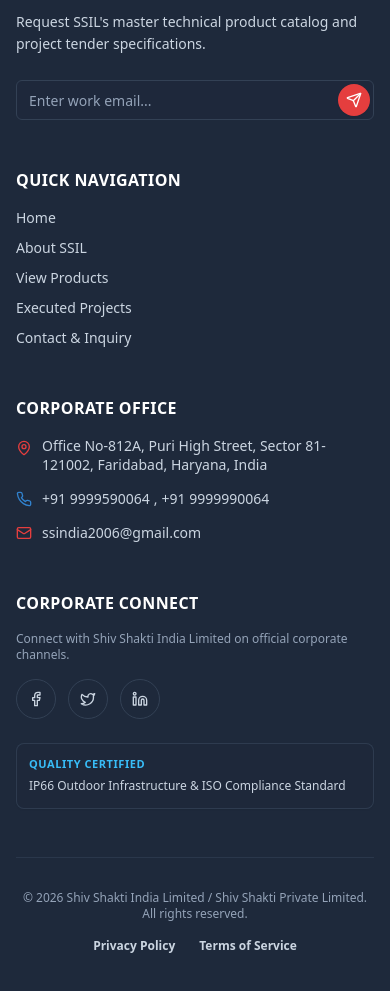
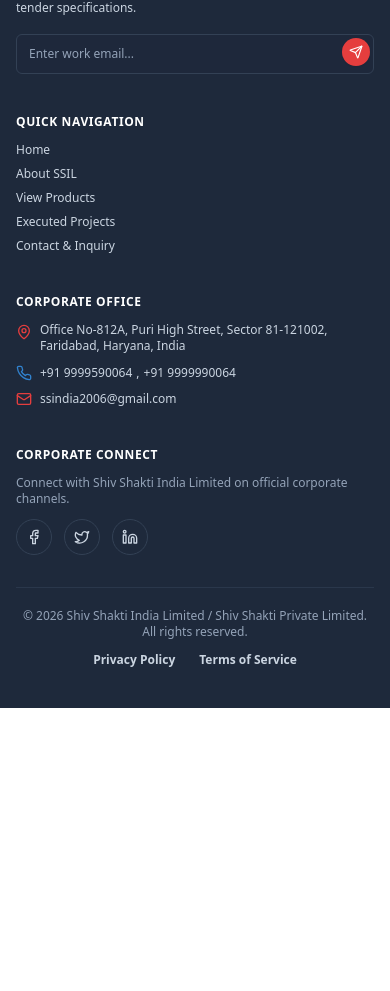
Before and after one commit to Harshit-SSPL/HarshitSSPL, a Next.js app in the folder frontend/: page / in a window 390 px wide. Shown: the part 7451-8442 px from the top of the page. After the commit the page ends 8159 px from the top, so only its background shows below. Built offline with nearby package versions, Linux system fonts and the light colour scheme.

Commit message:
Compact global footer and remove quality certification card

```diff
--- a/frontend/components/ui/footer-section.tsx
+++ b/frontend/components/ui/footer-section.tsx
@@ -16,13 +16,13 @@ import { Facebook, Linkedin, Send, Twitter, Phone, Mail, MapPin } from "lucide-r
 export function Footerdemo() {
   return (
     <footer className="relative border-t border-slate-700/60 bg-[#1E293B] dark:bg-[#0F172A] text-slate-100 transition-colors duration-300">
-      <div className="container mx-auto px-4 py-16 md:px-6 lg:px-8">
-        <div className="grid gap-12 md:grid-cols-2 lg:grid-cols-4">
+      <div className="container mx-auto px-4 py-10 sm:py-12 md:px-6 lg:px-8">
+        <div className="grid gap-10 md:grid-cols-2 lg:grid-cols-4">
 
           {/* Column 1: SSIL Authentic Logo & Catalog Request */}
           <div className="relative">
-            <div className="mb-4 flex items-center gap-3">
-              <div className="flex h-11 w-11 items-center justify-center rounded-full bg-white shadow-sm p-1 border border-slate-200 shrink-0 overflow-hidden">
+            <div className="mb-3 flex items-center gap-3">
+              <div className="flex h-10 w-10 items-center justify-center rounded-full bg-white shadow-sm p-1 border border-slate-200 shrink-0 overflow-hidden">
                 <Image
                   src="/branding/companylogo-ui.png"
                   alt="Shiv Shakti India Limited Logo"
@@ -35,21 +35,21 @@ export function Footerdemo() {
                 SSIL<span className="text-ssil-red">.</span>
               </span>
             </div>
-            <p className="mb-6 text-sm text-slate-300 leading-relaxed">
+            <p className="mb-4 text-xs sm:text-sm text-slate-300 leading-relaxed">
               Request SSIL&apos;s master technical product catalog and project tender specifications.
             </p>
             <form className="relative" onSubmit={(e) => e.preventDefault()}>
               <Input
                 type="email"
                 placeholder="Enter work email..."
-                className="pr-12 bg-slate-800/80 border-slate-700 text-white placeholder:text-slate-400 focus:border-ssil-blue"
+                className="pr-12 bg-slate-800/80 border-slate-700 text-white placeholder:text-slate-400 focus:border-ssil-blue text-xs sm:text-sm"
               />
               <Button
                 type="submit"
                 size="icon"
-                className="absolute right-1 top-1 h-8 w-8 rounded-full bg-ssil-red text-white transition-transform hover:scale-105 hover:bg-ssil-red-600"
+                className="absolute right-1 top-1 h-7 w-7 rounded-full bg-ssil-red text-white transition-transform hover:scale-105 hover:bg-ssil-red-600"
               >
-                <Send className="h-4 w-4" />
+                <Send className="h-3.5 w-3.5" />
                 <span className="sr-only">Request Catalog</span>
               </Button>
             </form>
@@ -57,10 +57,10 @@ export function Footerdemo() {
 
           {/* Column 2: Quick Links */}
           <div>
-            <h3 className="mb-4 text-base font-bold tracking-wide uppercase text-white">
+            <h3 className="mb-3 text-xs sm:text-sm font-extrabold tracking-wider uppercase text-white">
               Quick Navigation
             </h3>
-            <nav className="space-y-2.5 text-sm font-medium text-slate-300">
+            <nav className="space-y-2 text-xs sm:text-sm font-medium text-slate-300">
               <Link href="/" className="block transition-colors hover:text-ssil-red">
                 Home
               </Link>
@@ -81,22 +81,22 @@ export function Footerdemo() {
 
           {/* Column 3: Corporate Office & Contact Details */}
           <div>
-            <h3 className="mb-4 text-base font-bold tracking-wide uppercase text-white">
+            <h3 className="mb-3 text-xs sm:text-sm font-extrabold tracking-wider uppercase text-white">
               Corporate Office
             </h3>
-            <address className="space-y-3.5 text-sm text-slate-300 not-italic">
-              <div className="flex items-start gap-2.5">
-                <MapPin className="h-4 w-4 text-ssil-red shrink-0 mt-1" />
+            <address className="space-y-2.5 text-xs sm:text-sm text-slate-300 not-italic">
+              <div className="flex items-start gap-2">
+                <MapPin className="h-4 w-4 text-ssil-red shrink-0 mt-0.5" />
                 <p className="leading-snug">Office No-812A, Puri High Street, Sector 81-121002, Faridabad, Haryana, India</p>
               </div>
-              <div className="flex items-center gap-2.5">
+              <div className="flex items-center gap-2">
                 <Phone className="h-4 w-4 text-ssil-blue shrink-0" />
                 <p className="flex flex-wrap items-center gap-1 font-medium">
                   <a href="tel:+919999590064" className="hover:text-ssil-red transition-colors">+91 9999590064</a>,
                   <a href="tel:+919999990064" className="hover:text-ssil-red transition-colors">+91 9999990064</a>
                 </p>
               </div>
-              <div className="flex items-center gap-2.5">
+              <div className="flex items-center gap-2">
                 <Mail className="h-4 w-4 text-ssil-red shrink-0" />
                 <a href="mailto:ssindia2006@gmail.com" className="hover:text-ssil-red transition-colors">
                   ssindia2006@gmail.com
@@ -105,19 +105,19 @@ export function Footerdemo() {
             </address>
           </div>
 
-          {/* Column 4: Social & Compliance */}
+          {/* Column 4: Social & Corporate Connect */}
           <div className="relative">
-            <h3 className="mb-4 text-base font-bold tracking-wide uppercase text-white">
+            <h3 className="mb-3 text-xs sm:text-sm font-extrabold tracking-wider uppercase text-white">
               Corporate Connect
             </h3>
-            <p className="mb-4 text-xs text-slate-400">
+            <p className="mb-3 text-xs text-slate-400">
               Connect with Shiv Shakti India Limited on official corporate channels.
             </p>
-            <div className="mb-6 flex space-x-3">
+            <div className="flex space-x-3">
               <TooltipProvider>
                 <Tooltip>
                   <TooltipTrigger asChild>
-                    <Button variant="outline" size="icon" className="rounded-full border-slate-700 bg-slate-800 text-slate-300 hover:text-ssil-blue hover:border-ssil-blue">
+                    <Button variant="outline" size="icon" className="h-9 w-9 rounded-full border-slate-700 bg-slate-800 text-slate-300 hover:text-ssil-blue hover:border-ssil-blue">
                       <Facebook className="h-4 w-4" />
                       <span className="sr-only">Facebook</span>
                     </Button>
@@ -131,7 +131,7 @@ export function Footerdemo() {
               <TooltipProvider>
                 <Tooltip>
                   <TooltipTrigger asChild>
-                    <Button variant="outline" size="icon" className="rounded-full border-slate-700 bg-slate-800 text-slate-300 hover:text-ssil-blue hover:border-ssil-blue">
+                    <Button variant="outline" size="icon" className="h-9 w-9 rounded-full border-slate-700 bg-slate-800 text-slate-300 hover:text-ssil-blue hover:border-ssil-blue">
                       <Twitter className="h-4 w-4" />
                       <span className="sr-only">Twitter</span>
                     </Button>
@@ -150,7 +150,7 @@ export function Footerdemo() {
                       target="_blank"
                       rel="noopener noreferrer"
                     >
-                      <Button variant="outline" size="icon" className="rounded-full border-slate-700 bg-slate-800 text-slate-300 hover:text-ssil-blue hover:border-ssil-blue">
+                      <Button variant="outline" size="icon" className="h-9 w-9 rounded-full border-slate-700 bg-slate-800 text-slate-300 hover:text-ssil-blue hover:border-ssil-blue">
                         <Linkedin className="h-4 w-4" />
                         <span className="sr-only">LinkedIn</span>
                       </Button>
@@ -162,20 +162,12 @@ export function Footerdemo() {
                 </Tooltip>
               </TooltipProvider>
             </div>
-
-            <div className="rounded-lg bg-slate-800/80 p-3 border border-slate-700/80 shadow-sm">
-              <span className="text-[11px] font-bold text-sky-400 uppercase tracking-wider block">
-                Quality Certified
-              </span>
-              <span className="text-xs text-slate-300">
-                IP66 Outdoor Infrastructure &amp; ISO Compliance Standard
-              </span>
-            </div>
           </div>
 
         </div>
 
-        <div className="mt-12 flex flex-col items-center justify-between gap-4 border-t border-slate-700/60 pt-8 text-center md:flex-row">
+        {/* Divider & Copyright Row */}
+        <div className="mt-8 sm:mt-10 flex flex-col items-center justify-between gap-3 border-t border-slate-700/60 pt-5 sm:pt-6 text-center md:flex-row">
           <p className="text-xs font-medium text-slate-400">
             © {new Date().getFullYear()} Shiv Shakti India Limited / Shiv Shakti Private Limited. All rights reserved.
           </p>
```
